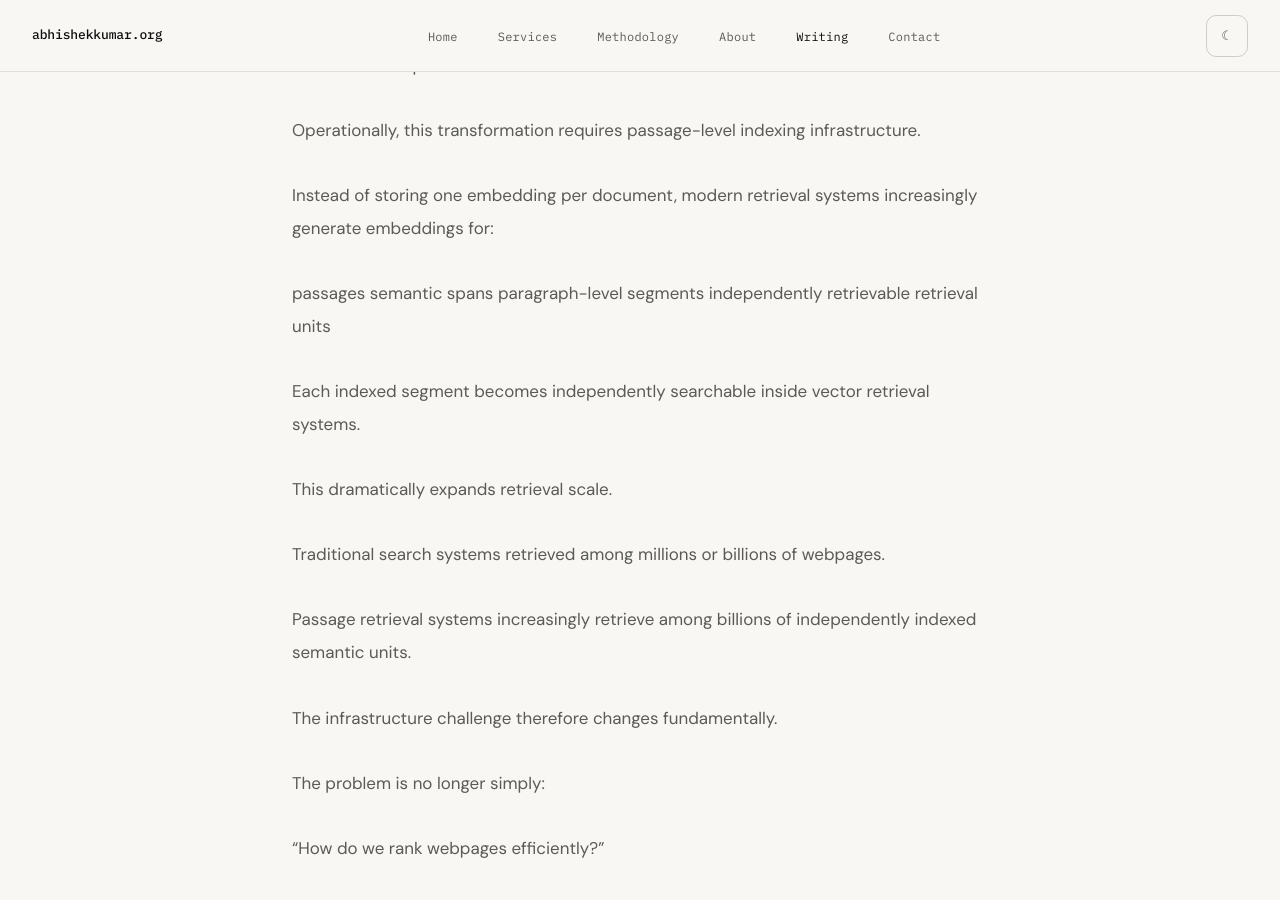
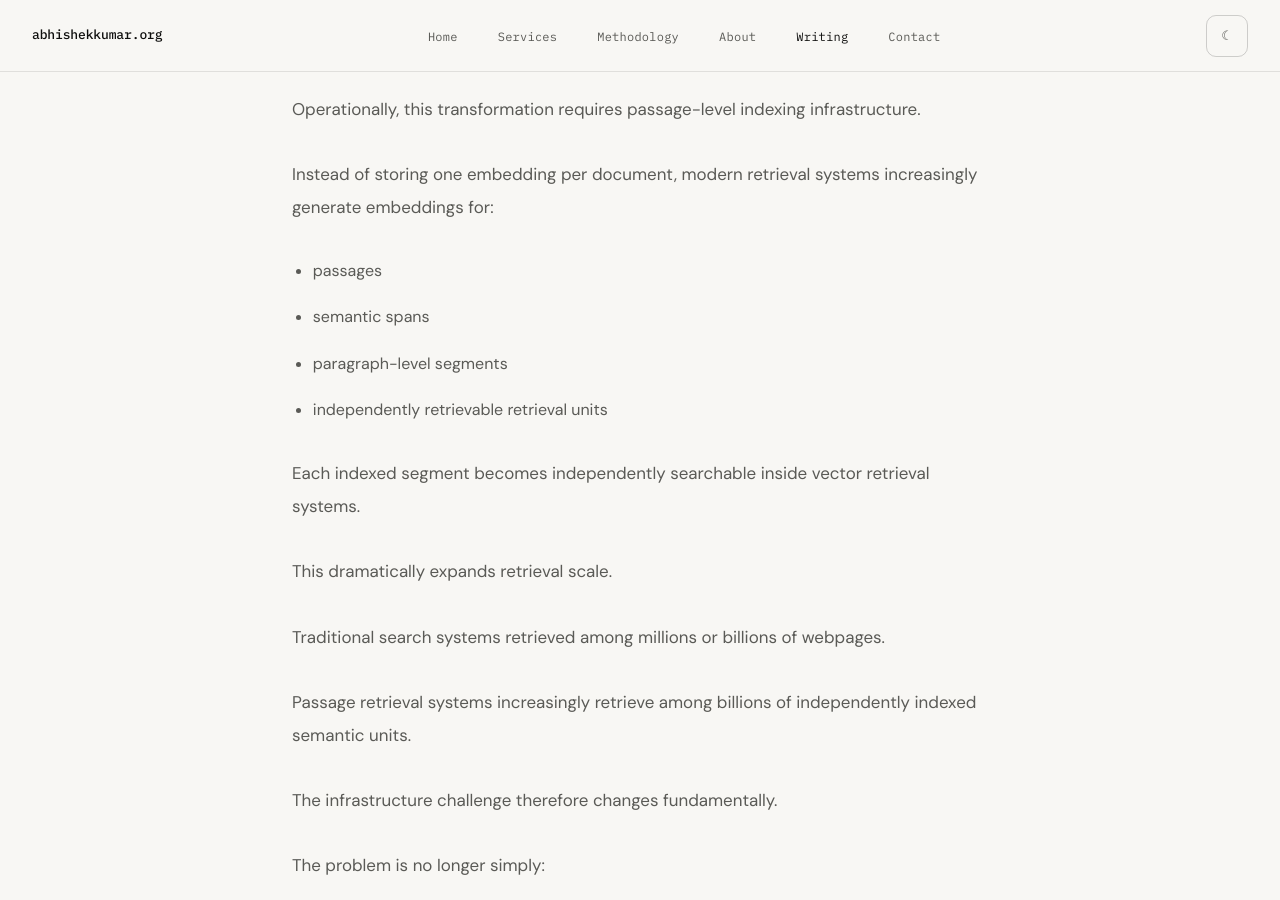
Before and after one commit to abhishu5/abhishekkumar.org, a Jekyll site: the page built from _posts/2026-05-30-why-ai-systems-retrieve-passages-instead-of-pages.md, in a window 1280 px wide and 900 px high, scrolled down 27454 px. Built offline with Jekyll 4.4.1, drawn with Linux system fonts in a browser that asks for light colours.

```diff
--- a/_posts/2026-05-30-why-ai-systems-retrieve-passages-instead-of-pages.md
+++ b/_posts/2026-05-30-why-ai-systems-retrieve-passages-instead-of-pages.md
@@ -148,9 +148,9 @@ Traditional search infrastructure operated around a navigational retrieval model
 
 Retrieval systems surfaced relevant documents, while humans interpreted those documents, identified relevant sections, and extracted the information necessary to answer their questions. As established in the previous section, this created a stable operational dependency:
 
-retrieval located documents,
-
-humans performed extraction.
+* retrieval located documents,
+
+* humans performed extraction.
 
 Retrieval-augmented generation systems destabilize this architecture because retrieval no longer terminates at document discovery.
 
@@ -425,9 +425,8 @@ Larger context windows increase how much information fits into the model, but th
 
 Two operational failures emerge:
 
-attention dilution
-
-distractor interference
+* attention dilution
+* distractor interference
 
 Attention dilution occurs when relevant evidence competes against excessive contextual mass, weakening the model’s ability to consistently prioritize high-value informational spans.
 
@@ -583,10 +582,10 @@ Operationally, this transformation requires passage-level indexing infrastructur
 
 Instead of storing one embedding per document, modern retrieval systems increasingly generate embeddings for:
 
-passages
-semantic spans
-paragraph-level segments
-independently retrievable retrieval units
+* passages
+* semantic spans
+* paragraph-level segments
+* independently retrievable retrieval units
 
 Each indexed segment becomes independently searchable inside vector retrieval systems.
 
```
